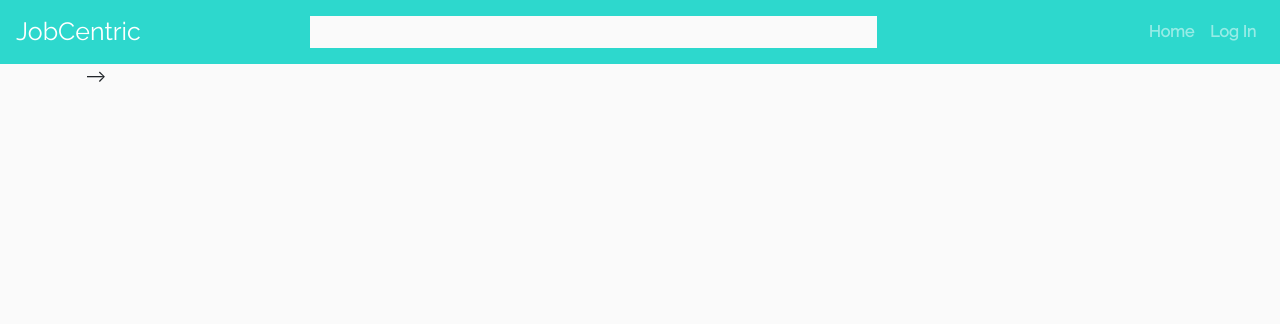
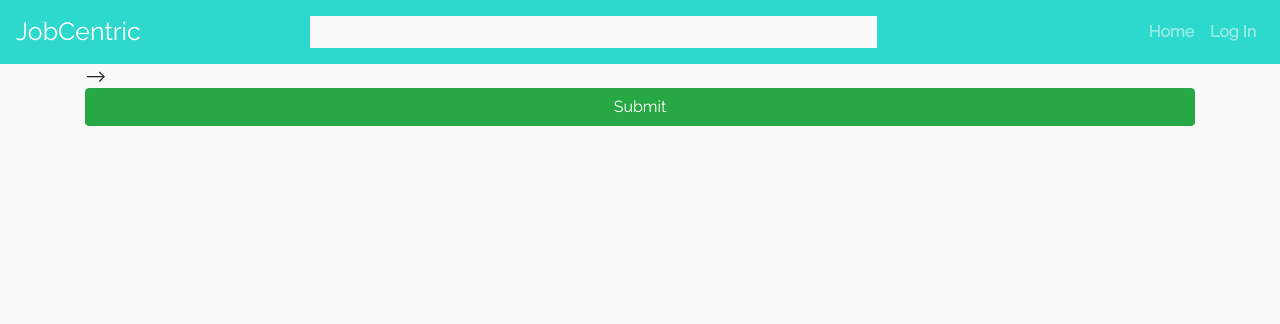
Before and after one commit to joaquinllopez00/job-board-v2, a Django app: a page that uses templates/profile.html in a window 1280 px wide. Shown: the top 324 px of the page. Run offline with Django 3.2, Linux system fonts and the light colour scheme; data comes from the database, SQL or seed files in the repository; some libraries are stand-ins or nearby versions.

Commit message:
profile submit button added back in

```diff
--- a/templates/profile.html
+++ b/templates/profile.html
@@ -8,6 +8,7 @@
     <p>Bio: {{u.bio}}</p>
     <p>Work Experience: {{u.experience}} | Skills: {{u.skills}}</p>
     {% endfor %}
+    <input type="submit" class="btn btn-success" />
   </table>
 </form>
 <!-- {% endblock %} -->
```
